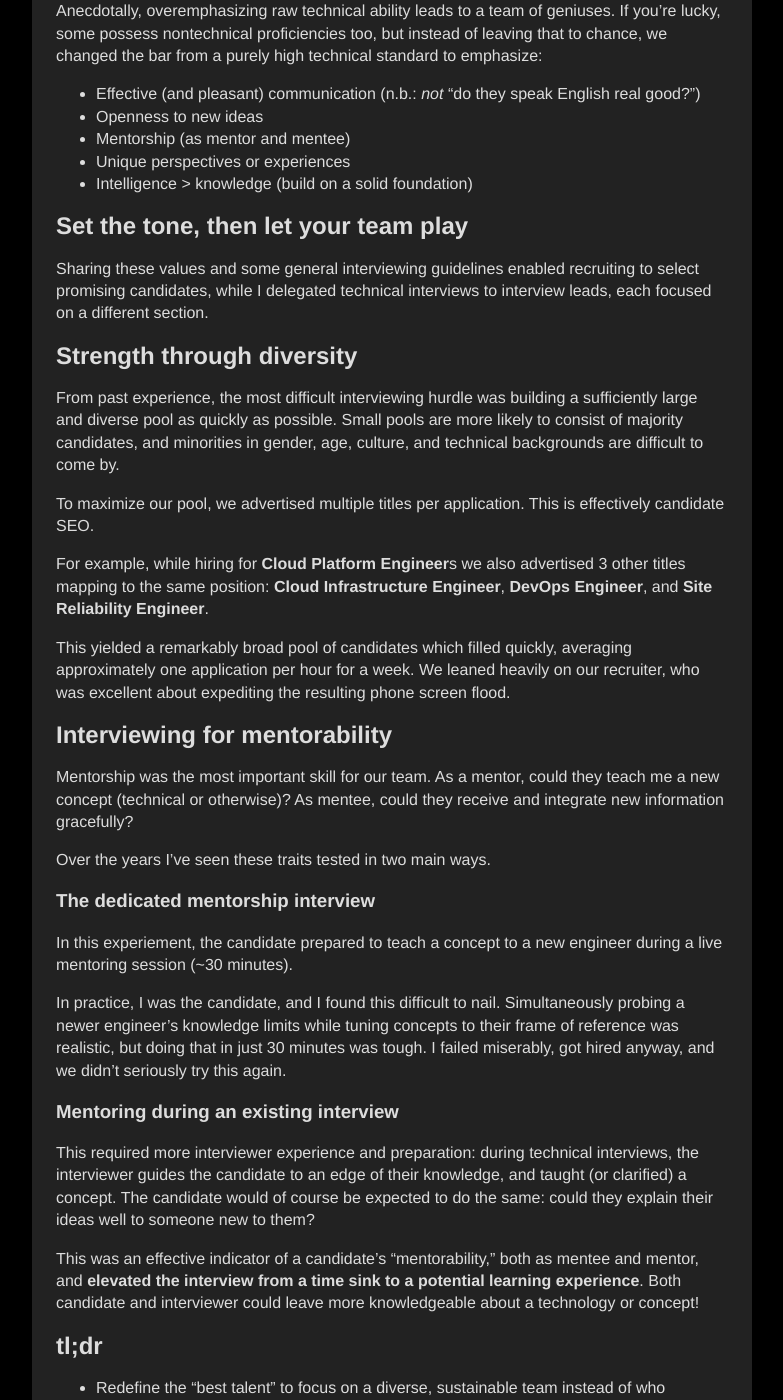
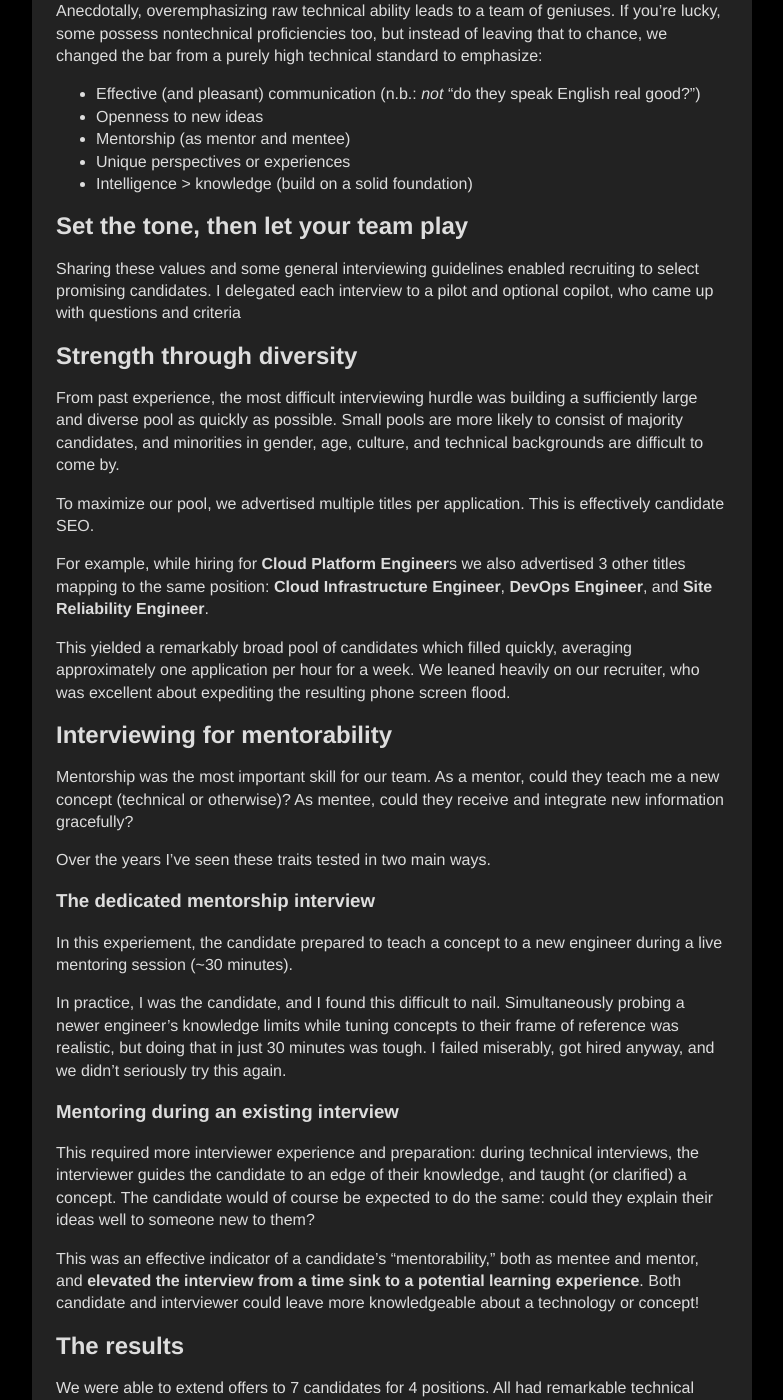
Before and after one commit to joe-herman/joe-herman.github.io, a Jekyll site: the page built from _posts/2022-02-01-diverse-interviews.md, in a window 1280 px wide and 1400 px high, scrolled down 325 px. Shown: the whole window, without its empty margins (248-1031 px from the left). Built offline with Jekyll 4.4.1, drawn with Linux system fonts in a browser that asks for light colours; some of the changed text lies outside the part shown.

```diff
--- a/_posts/2022-02-01-diverse-interviews.md
+++ b/_posts/2022-02-01-diverse-interviews.md
@@ -18,7 +18,7 @@ Anecdotally, overemphasizing raw technical ability leads to a team of geniuses.
 
 ## Set the tone, then let your team play
 
-Sharing these values and some general interviewing guidelines enabled recruiting to select promising candidates, while I delegated technical interviews to interview leads, each focused on a different section.
+Sharing these values and some general interviewing guidelines enabled recruiting to select promising candidates. I delegated each interview to a pilot and optional copilot, who came up with questions and criteria
 
 ## Strength through diversity
 
@@ -46,6 +46,12 @@ This required more interviewer experience and preparation: during technical inte
 This was an effective indicator of a candidate's "mentorability," both as mentee and mentor, and **elevated the interview from a time sink to a potential learning experience**. Both candidate and interviewer could leave more knowledgeable about a technology or concept!
 
 
+## The results
+
+We were able to extend offers to 7 candidates for 4 positions. All had remarkable technical strengths and seemed like solid mentees, and coincidentally hailed from diverse technical and cultural backgrounds.
+
+All together, this included a couple women (one trans!), plus two people of color. For infrastructure roles, from a diversity standpoint I call this a complete success.
+
 ## tl;dr
 
 * Redefine the "best talent" to focus on a diverse, sustainable team instead of who leetcodes real good.
```
Also changed, not shown: _posts/2020-12-21-auth-part-2.md (+2 -2 lines).
